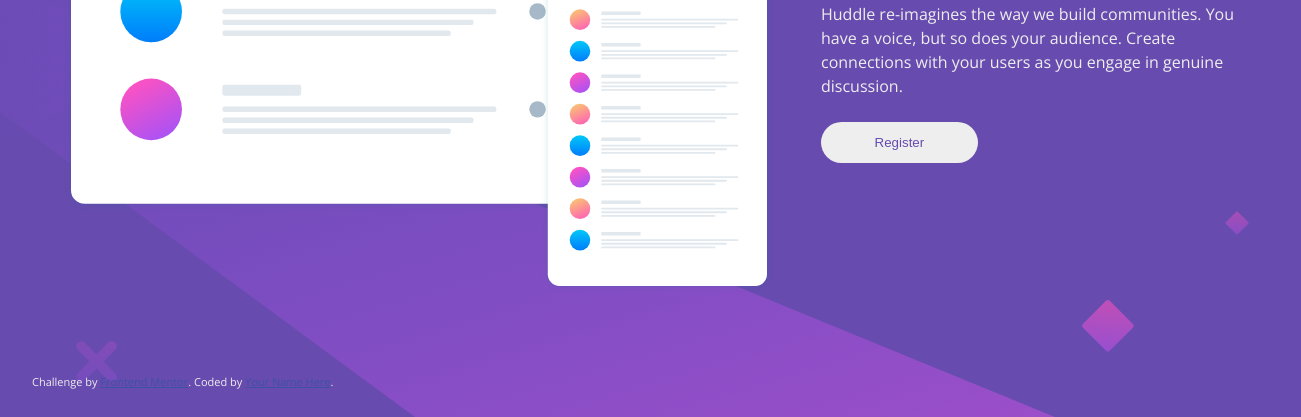
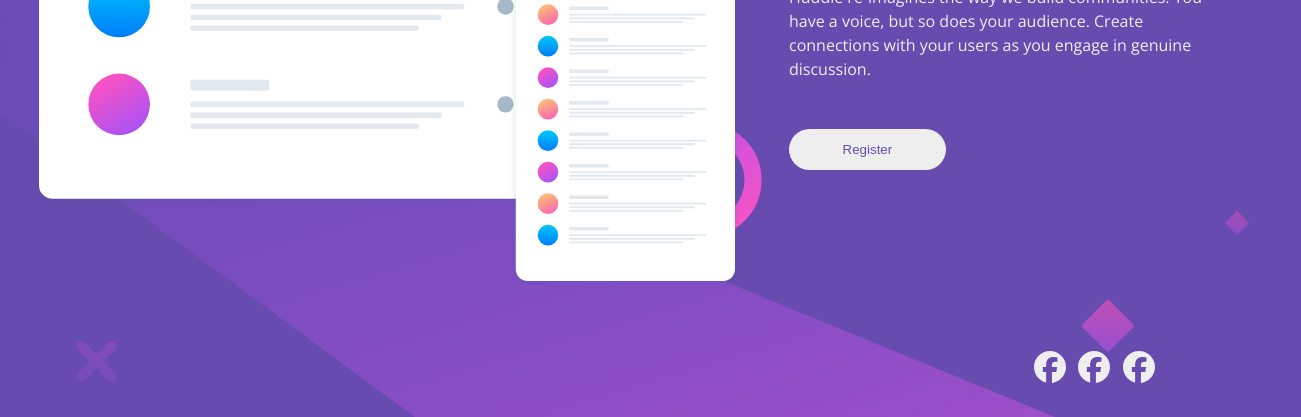
Before and after one commit to ryantpham/fm-huddle-lp, a plain HTML site: page index.html in a window 1280 px wide. Shown: the part 383-800 px from the top of the page, 1301 px wide, since content can reach past the window. Drawn offline with nearby package versions, Linux system fonts and the light colour scheme.

Commit message:
added svg for social media icons

```diff
--- a/index.html
+++ b/index.html
@@ -29,24 +29,20 @@
 
   <div class="main-content">
     <img src="./images/illustration-mockups.svg" alt="">
-    <div class="">
+
       <div class="info">
         <h1>Build The Community Your Fans Will Love</h1>
         <p>Huddle re-imagines the way we build communities. You have a voice, but so does your audience.
           Create connections with your users as you engage in genuine discussion.
         </p>
+        <button class="register">Register</button>
       </div>
-      <button class="register">Register</button>
-    </div>
 
   </div>
-
-
-  <footer>
-    <p class="attribution">
-      Challenge by <a href="https://www.frontendmentor.io?ref=challenge" target="_blank">Frontend Mentor</a>.
-      Coded by <a href="#">Your Name Here</a>.
-    </p>
-  </footer>
+      <div class="socials">
+        <div class="facebook"> <svg xmlns="http://www.w3.org/2000/svg" viewBox="0 0 512 512"><!--!Font Awesome Free 6.5.2 by @fontawesome - https://fontawesome.com License - https://fontawesome.com/license/free Copyright 2024 Fonticons, Inc.--><path d="M512 256C512 114.6 397.4 0 256 0S0 114.6 0 256C0 376 82.7 476.8 194.2 504.5V334.2H141.4V256h52.8V222.3c0-87.1 39.4-127.5 125-127.5c16.2 0 44.2 3.2 55.7 6.4V172c-6-.6-16.5-1-29.6-1c-42 0-58.2 15.9-58.2 57.2V256h83.6l-14.4 78.2H287V510.1C413.8 494.8 512 386.9 512 256h0z"/></svg></div>
+        <div class="facebook"> <svg xmlns="http://www.w3.org/2000/svg" viewBox="0 0 512 512"><!--!Font Awesome Free 6.5.2 by @fontawesome - https://fontawesome.com License - https://fontawesome.com/license/free Copyright 2024 Fonticons, Inc.--><path d="M512 256C512 114.6 397.4 0 256 0S0 114.6 0 256C0 376 82.7 476.8 194.2 504.5V334.2H141.4V256h52.8V222.3c0-87.1 39.4-127.5 125-127.5c16.2 0 44.2 3.2 55.7 6.4V172c-6-.6-16.5-1-29.6-1c-42 0-58.2 15.9-58.2 57.2V256h83.6l-14.4 78.2H287V510.1C413.8 494.8 512 386.9 512 256h0z"/></svg></div>
+        <div class="facebook"> <svg xmlns="http://www.w3.org/2000/svg" viewBox="0 0 512 512"><!--!Font Awesome Free 6.5.2 by @fontawesome - https://fontawesome.com License - https://fontawesome.com/license/free Copyright 2024 Fonticons, Inc.--><path d="M512 256C512 114.6 397.4 0 256 0S0 114.6 0 256C0 376 82.7 476.8 194.2 504.5V334.2H141.4V256h52.8V222.3c0-87.1 39.4-127.5 125-127.5c16.2 0 44.2 3.2 55.7 6.4V172c-6-.6-16.5-1-29.6-1c-42 0-58.2 15.9-58.2 57.2V256h83.6l-14.4 78.2H287V510.1C413.8 494.8 512 386.9 512 256h0z"/></svg></div>
+      </div>
 </body>
 </html>
--- a/style.css
+++ b/style.css
@@ -63,7 +63,6 @@ body{
 }
 
 .main-content{
-    padding: 2rem;
     display: flex;
     align-items: center;
     gap: 3rem;
@@ -103,3 +102,15 @@ p{
     border-style: none;
     margin-top: 1.5rem;
 }
+
+.socials{
+    display: flex;
+    width: 90%;
+    gap: 0.8rem;
+    justify-content: flex-end;
+    align-items: center;
+}
+.facebook{
+    width: 2rem;
+    fill: #eee;
+}
```
